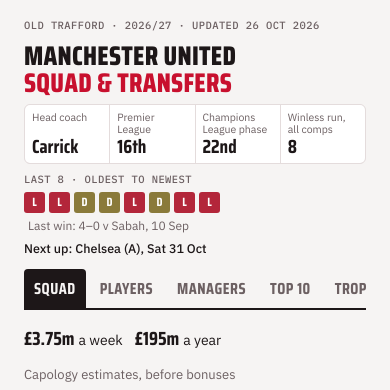
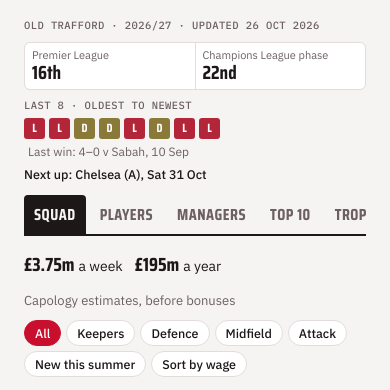
Before and after one commit to ciaran-apps/United, a plain HTML site: page index.html in a window 390 px wide. Shown: the top 390 px of the page. Drawn offline with Linux system fonts and the light colour scheme.

Commit message:
Remove big title, head coach and winless-run boxes
Co-Authored-By: Claude Opus 5.5 <noreply@anthropic.com>
Claude-Session: https://claude.ai/code/session_01BW3ejDN97rTGaAfPD4f5wd

```diff
--- a/index.html
+++ b/index.html
@@ -368,6 +368,7 @@ table.wtbl tbody tr{cursor:pointer}
 .foot{margin-top:28px;font-size:12px;color:var(--muted);max-width:70ch}
 
 /* Compact header and sticky tabs */
+.status{grid-template-columns:repeat(2,minmax(0,1fr))!important}
 nav{position:sticky;top:0;z-index:20;background:var(--bg);padding-top:env(safe-area-inset-top,0px);scrollbar-width:none}
 nav::-webkit-scrollbar{display:none}
 section{scroll-margin-top:60px}
@@ -377,9 +378,8 @@ section{scroll-margin-top:60px}
   .eyebrow{font-size:10.5px;letter-spacing:.04em}
   header>.eyebrow{white-space:nowrap;overflow:hidden;text-overflow:ellipsis}
   h1{font-size:27px;line-height:1}
-  .status{grid-template-columns:repeat(4,minmax(0,1fr))}
   .status div{padding:6px 7px}
-  .status small{display:block;font-size:10.5px;line-height:1.2;min-height:2.4em}
+  .status small{display:block;font-size:11px;line-height:1.2}
   .status b{font-size:19px}
   header .form{gap:4px}
   header .r{width:21px;height:21px;font-size:12px;border-radius:3px}
@@ -413,12 +413,9 @@ section{scroll-margin-top:60px}
 <div class="wrap">
 <header>
   <div class="eyebrow">Old Trafford · 2026/27 · updated 26 Oct 2026</div>
-  <h1>Manchester United <span>squad &amp; transfers</span></h1>
   <div class="status">
-    <div><small>Head coach</small><b>Carrick</b></div>
     <div><small>Premier League</small><b>16th</b></div>
     <div><small>Champions League phase</small><b>22nd</b></div>
-    <div><small>Winless run, all comps</small><b>8</b></div>
   </div>
   <div>
     <div class="eyebrow" style="margin-bottom:6px">Last 8 · oldest to newest</div>
--- a/sw.js
+++ b/sw.js
@@ -1,6 +1,6 @@
 // Minimal service worker: makes the app installable and gives basic offline support.
 // The page is fetched network-first so you always get the latest version when online.
-const CACHE_NAME = 'united-v7';
+const CACHE_NAME = 'united-v8';
 const APP_SHELL = ['./', './index.html', './manifest.json', './icon-192.png', './icon-512.png'];
 
 self.addEventListener('install', (event) => {
```
